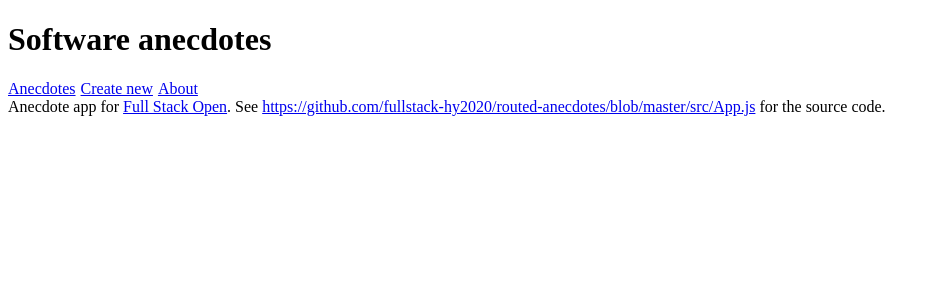
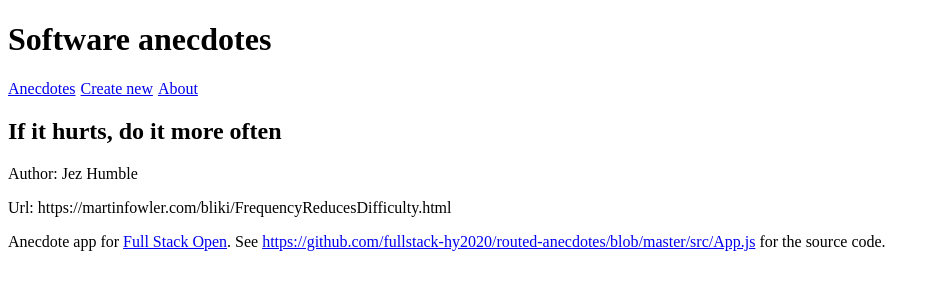
Before and after one commit to DxVxDOD/HFSO-part7, a React (Vite) app in the folder routed-anecdotes/: page /anecdotes/1 in a window 1280 px wide. Shown: the top 300 px of the page, without its empty margins (0-940 px from the left). Built offline with nearby package versions, Linux system fonts and the light colour scheme.

Commit message:
7.2: routed anecdotes, step2

```diff
--- a/routed-anecdotes/src/App.jsx
+++ b/routed-anecdotes/src/App.jsx
@@ -5,6 +5,7 @@ import About from './components/About'
 import Footer from './components/Footer'
 import CreateNew from './components/CreateNew'
 import { BrowserRouter as Router, Routes, Route } from 'react-router-dom'
+import Anecdote from './components/Anecdote'
 
 const App = () => {
   const [anecdotes, setAnecdotes] = useState([
@@ -51,6 +52,7 @@ const App = () => {
         <Menu />
       </>
       <Routes>
+        <Route path='/anecdotes/:id' element={<Anecdote anecdotes={anecdotes} />} />
         <Route path='/anecdotes' element={<AnecdoteList anecdotes={anecdotes} />} />
         <Route path='/about' element={<About/>} />
         <Route path='/create-new' element={<CreateNew addNew={addNew} />} />
--- /dev/null
+++ b/routed-anecdotes/src/components/Anecdote.jsx
@@ -0,0 +1,30 @@
+import { useParams } from 'react-router-dom'
+import PropTypes, { number, string } from 'prop-types';
+
+const Anecdote = ({ anecdotes }) => {
+
+    const id = useParams().id
+    const anecdote = anecdotes.find(a => a.id === Number(id))
+
+  return (
+    <>
+    <h2>{anecdote.content}</h2>
+    <p>Author: {anecdote.author}</p>
+    <p>Url: {anecdote.info}</p>
+    </>
+  )
+}
+
+export default Anecdote
+
+Anecdote.propTypes = {
+    anecdotes: PropTypes.arrayOf(
+        PropTypes.shape({
+            content: string,
+            author: string,
+            info: string,
+            votes: number,
+            id: number
+        })
+    )
+}
--- a/routed-anecdotes/src/components/AnecdoteList.jsx
+++ b/routed-anecdotes/src/components/AnecdoteList.jsx
@@ -1,11 +1,18 @@
 import PropTypes, { number, string } from 'prop-types';
+import { Link } from 'react-router-dom';
 
 const AnecdoteList = ({ anecdotes }) => {
     return (
     <div>
         <h2>Anecdotes</h2>
         <ul>
-            {anecdotes.map(anecdote => <li key={anecdote.id} >{anecdote.content}</li>)}
+            {anecdotes.map(anecdote =>
+                <li key={anecdote.id} >
+                    <Link to={`/anecdotes/${anecdote.id}`} >
+                        {anecdote.content}
+                    </Link>
+                </li>
+            )}
         </ul>
     </div>
     )
```
